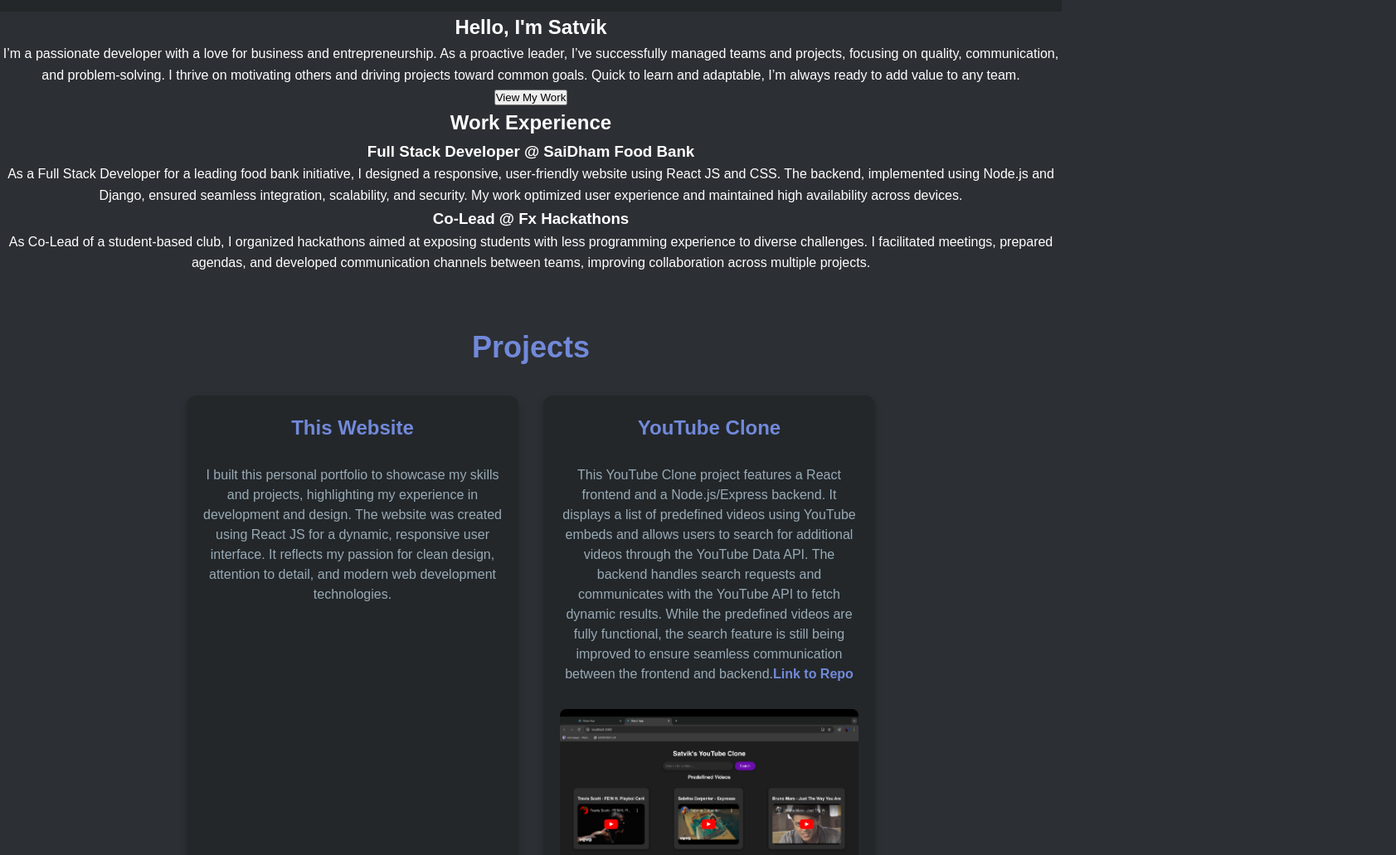
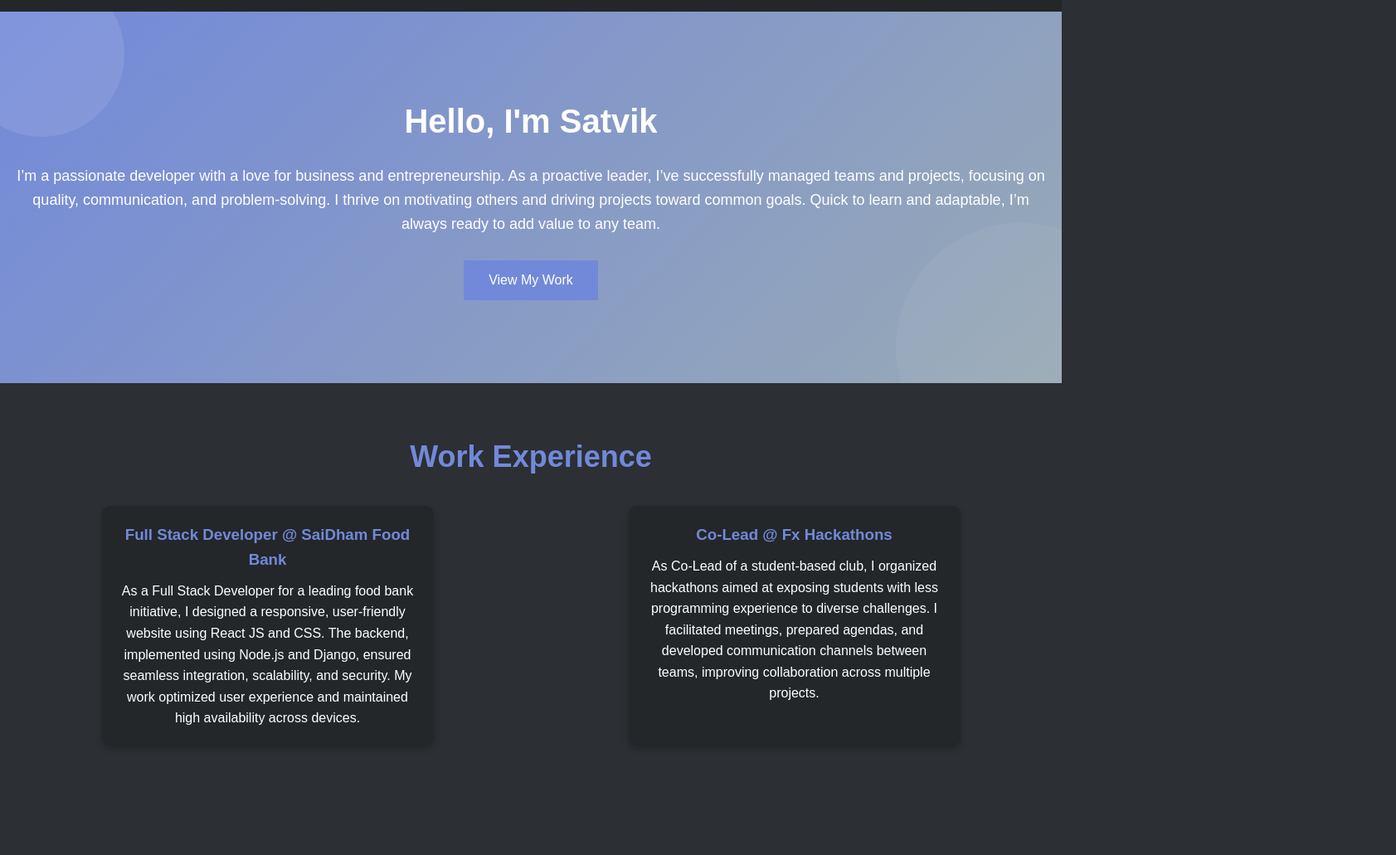
Before and after one commit to satvikgarimella/Mypotfolio, a React (Create React App) app: page / in a window 1280 px wide. Shown: the part 100-1131 px from the top of the page at 83% size, 1683 px wide, since content can reach past the window. Built offline with nearby package versions, Linux system fonts and the light colour scheme.

Commit message:
Update App.css

```diff
--- a/src/App.css
+++ b/src/App.css
@@ -70,87 +70,132 @@
 color: var(--accent-color);
 }
 
-/* Projects Section */
-.projects {
+/* Social links styling */
+.social-links {
+  display: flex;
+  gap: 15px;
+}
+
+.social-links a {
+  color: var(--text-color);
+  font-size: 20px;
+  transition: color 0.3s ease;
+}
+
+.social-links a:hover {
+  color: var(--accent-color);
+}
+
+.social-link a {
+  font-size: 24px;
+  display: flex;
+  align-items: center;
+  transition: color 0.3s ease;
+}
+
+.social-link a:hover {
+  color: var(--accent-color);
+}
+
+/* Hero section styling */
+.hero {
+position: relative;
+text-align: center;
+padding: 100px 20px;
+background: linear-gradient(135deg, var(--accent-color), var(--subtext-color));
+overflow: hidden;
+}
+
+.hero h2 {
+font-size: 40px;
+margin-bottom: 20px;
+animation: fadeIn 2s ease-in-out;
+}
+
+.hero p {
+font-size: 18px;
+margin-bottom: 30px;
+animation: fadeIn 2.5s ease-in-out;
+}
+
+.cta {
+background-color: var(--accent-color);
+color: var(--text-color);
+border: none;
+padding: 15px 30px;
+font-size: 16px;
+cursor: pointer;
+transition: background-color 0.3s ease, transform 0.3s ease;
+}
+
+.cta:hover {
+background-color: var(--subtext-color);
+transform: translateY(-5px);
+}
+
+/* WorkExperience, Projects, and Certificates sections */
+.WorkExperience, .projects, .certificates {
 padding: 60px 20px;
 background-color: var(--main-bg-color);
-  color: var(--text-color);
 }
 
-.projects h2 {
+.WorkExperience h2, .projects h2, .certificates h2 {
 font-size: 36px;
-  font-weight: bold;
+margin-bottom: 30px;
 color: var(--accent-color);
-  margin-bottom: 30px;
 }
 
-.project-list {
+.WorkExperience-list, .project-list, .cert-list {
 display: flex;
-  justify-content: center;
+justify-content: space-around;
 gap: 30px;
 flex-wrap: wrap;
 }
 
-.project-card {
+.WorkExperience-card, .project-card, .cert-card {
 background-color: var(--card-bg-color);
 padding: 20px;
 width: 100%;
 max-width: 400px;
-  border-radius: 12px;
+border-radius: 10px;
 box-shadow: 0 4px 8px rgba(0, 0, 0, 0.2);
+transition: transform 0.3s ease, box-shadow 0.3s ease;
 display: flex;
 flex-direction: column;
 align-items: center;
-  transition: transform 0.3s ease, box-shadow 0.3s ease;
 }
 
-.project-card:hover {
-  transform: translateY(-5px);
-  box-shadow: 0 6px 16px rgba(0, 0, 0, 0.3);
+.WorkExperience-card:hover, .project-card:hover, .cert-card:hover {
+transform: translateY(-10px);
+box-shadow: 0 8px 16px rgba(0, 0, 0, 0.3);
 }
 
-.project-card h3 {
-  font-size: 24px;
-  font-weight: bold;
+.WorkExperience-card h3, .project-card h3, .cert-card h3 {
 color: var(--accent-color);
 margin-bottom: 10px;
 text-align: center;
 }
 
-.project-card p {
-  font-size: 16px;
-  line-height: 1.5;
-  color: var(--subtext-color);
-  margin: 15px 0;
-  text-align: center;
-}
-
-.project-card a {
-  color: var(--accent-color);
-  text-decoration: none;
-  font-weight: bold;
-  transition: color 0.3s ease;
-}
-
-.project-card a:hover {
-  color: var(--text-color);
-}
-
-.project-card img {
-  max-width: 100%;
+/* Project and certificate image styling */
+.project-card img, .cert-card img {
+width: 100%;
+  max-width: 300px; /* Set a fixed maximum width for the image */
+  height: auto; /* Maintain aspect ratio */
+  object-fit: contain; /* Ensures the entire image fits within the container */
+  max-width: 300px;
   height: auto;
   object-fit: contain;
 border-radius: 8px;
-  margin-top: 15px;
+  margin-bottom: 20px; /* Space between the image and the content */
+  margin-bottom: 20px;
 }
 
-/* Weather App Clone Specific Styling */
-.project-card img.weather-app-image {
-  max-width: 200px; /* Smaller width for the weather app image */
-  height: auto;
-  margin: 15px auto;
-  display: block;
-  border-radius: 8px;
+/* Text styling for the project and certificate cards */
+.project-card p, .cert-card p {
+color: var(--text-color);
+text-align: center;
+font-size: 16px;
+line-height: 1.5;
 }
 
 /* Contact Section Styling */
@@ -270,3 +315,51 @@
 .footer p {
 margin: 0;
 }
+
+/* Animation Keyframes */
+@keyframes fadeIn {
+0% {
+opacity: 0;
+transform: translateY(20px);
+}
+100% {
+opacity: 1;
+transform: translateY(0);
+}
+}
+
+.hero::before {
+content: '';
+position: absolute;
+width: 200px;
+height: 200px;
+background-color: rgba(255, 255, 255, 0.1);
+border-radius: 50%;
+top: -50px;
+left: -50px;
+animation: float 6s ease-in-out infinite;
+}
+
+.hero::after {
+content: '';
+position: absolute;
+width: 300px;
+height: 300px;
+background-color: rgba(255, 255, 255, 0.05);
+border-radius: 50%;
+bottom: -100px;
+right: -100px;
+animation: float 8s ease-in-out infinite;
+}
+
+@keyframes float {
+0% {
+transform: translateY(0);
+}
+50% {
+transform: translateY(20px);
+}
+100% {
+transform: translateY(0);
+}
+}
```
Lines whose indentation alone changed are shown as unchanged.
